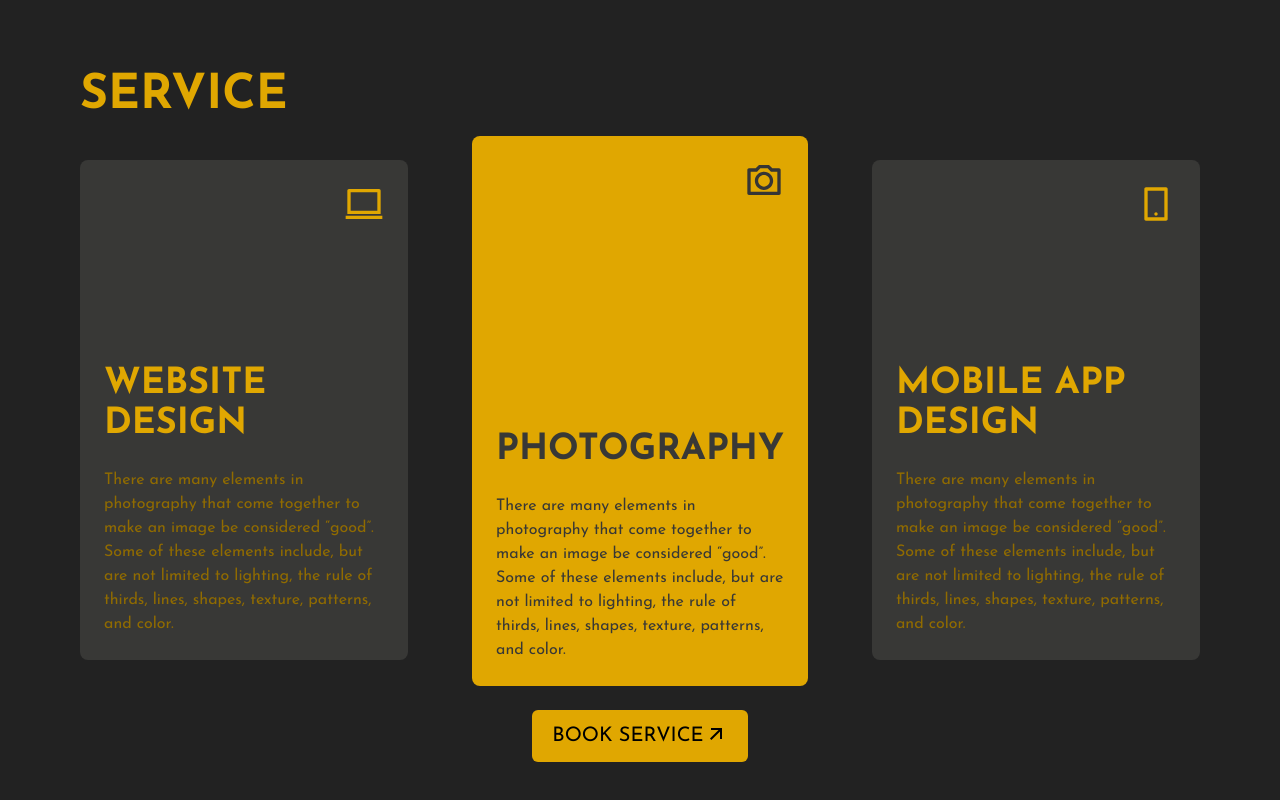
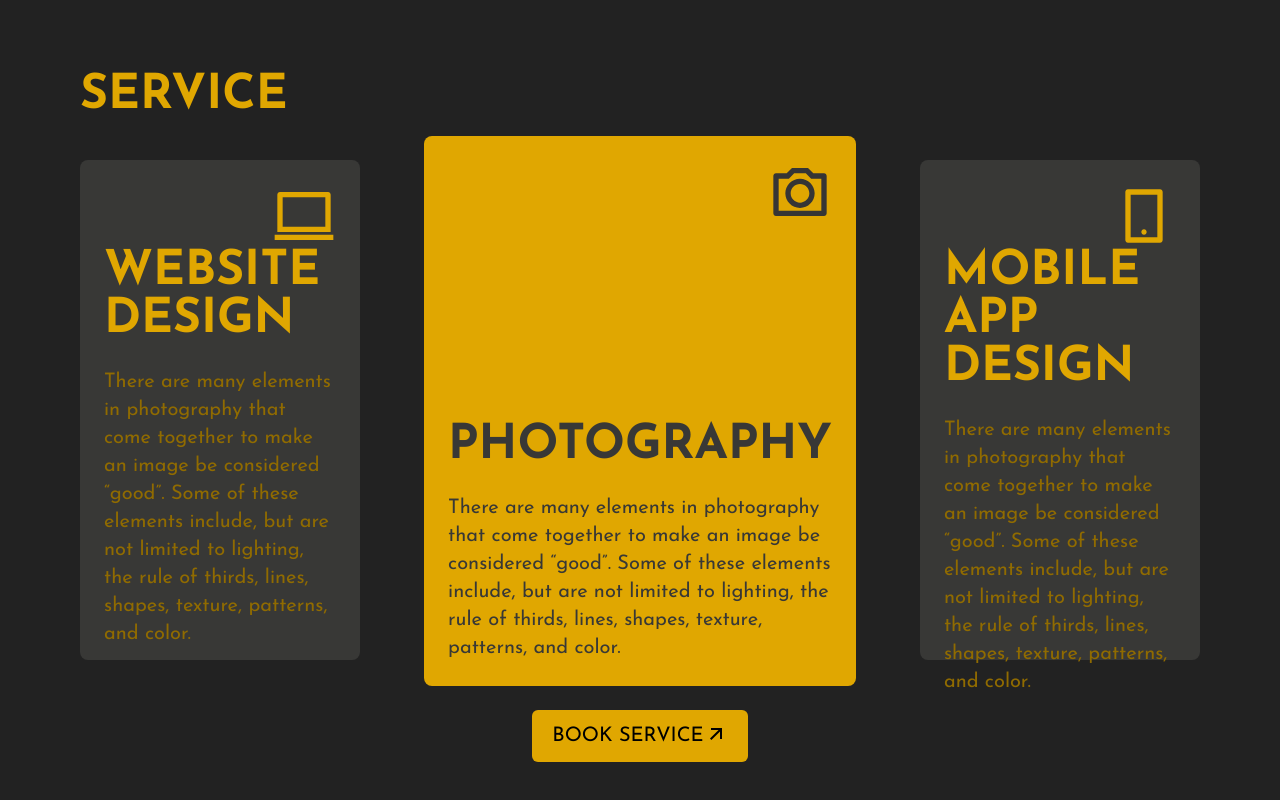
Before and after one commit to andocs/assy-portfolio, a Next.js app: page / in a window 1280 px wide. Shown: the part 1733-2533 px from the top of the page. Built offline with nearby package versions, Linux system fonts and the light colour scheme.

Commit message:
adjust font size in service section

```diff
--- a/src/app/page.jsx
+++ b/src/app/page.jsx
@@ -226,7 +226,7 @@ export default function Home() {
                   {/* Computer Icon */}
                   <div className="flex justify-end">
                     <svg
-                      className="w-10"
+                      className="w-16"
                       xmlns="http://www.w3.org/2000/svg"
                       viewBox="0 0 24 24"
                       fill="currentColor"
@@ -239,13 +239,13 @@ export default function Home() {
                   <div className="space-y-6">
                     {/* Website Design Header  */}
                     <div>
-                      <h1 className="text-4xl font-bold break-words">
+                      <h1 className="text-5xl font-bold break-words">
                         WEBSITE
                       </h1>
-                      <h1 className="text-4xl font-bold break-words">DESIGN</h1>
+                      <h1 className="text-5xl font-bold break-words">DESIGN</h1>
                     </div>
 
-                    <p className="text-[#906B00]">
+                    <p className="text-[#906B00] text-xl">
                       There are many elements in photography that come together
                       to make an image be considered “good”. Some of these
                       elements include, but are not limited to lighting, the
@@ -262,7 +262,7 @@ export default function Home() {
                     {/* Camera Icon */}
                     <div className="flex justify-end">
                       <svg
-                        className="w-10"
+                        className="w-16"
                         xmlns="http://www.w3.org/2000/svg"
                         viewBox="0 0 24 24"
                         fill="rgba(53,53,53,1)"
@@ -275,12 +275,12 @@ export default function Home() {
                     <div className="space-y-6">
                       {/* Website Design Header */}
                       <div>
-                        <h1 className="text-[#383836] text-4xl font-bold break-words">
+                        <h1 className="text-[#383836] text-5xl font-bold break-words">
                           PHOTOGRAPHY
                         </h1>
                       </div>
 
-                      <p className="text-[#383836]">
+                      <p className="text-[#383836] text-xl">
                         There are many elements in photography that come
                         together to make an image be considered “good”. Some of
                         these elements include, but are not limited to lighting,
@@ -310,7 +310,7 @@ export default function Home() {
                   {/* Computer Icon */}
                   <div className="flex justify-end">
                     <svg
-                      className="w-10"
+                      className="w-16"
                       xmlns="http://www.w3.org/2000/svg"
                       viewBox="0 0 24 24"
                       fill="currentColor"
@@ -323,15 +323,15 @@ export default function Home() {
                   <div className="space-y-6">
                     {/* Website Design Header  */}
                     <div>
-                      <h1 className="text-4xl font-bold break-words">
+                      <h1 className="text-5xl font-bold break-words">
                         MOBILE APP
                       </h1>
-                      <h1 className="text-4xl font-bold break-words">
+                      <h1 className="text-5xl font-bold break-words">
                         DESIGN
                       </h1>
                     </div>
 
-                    <p className="text-[#906B00]">
+                    <p className="text-[#906B00] text-xl">
                       There are many elements in photography that come
                       together to make an image be considered “good”. Some of
                       these elements include, but are not limited to lighting,
```
